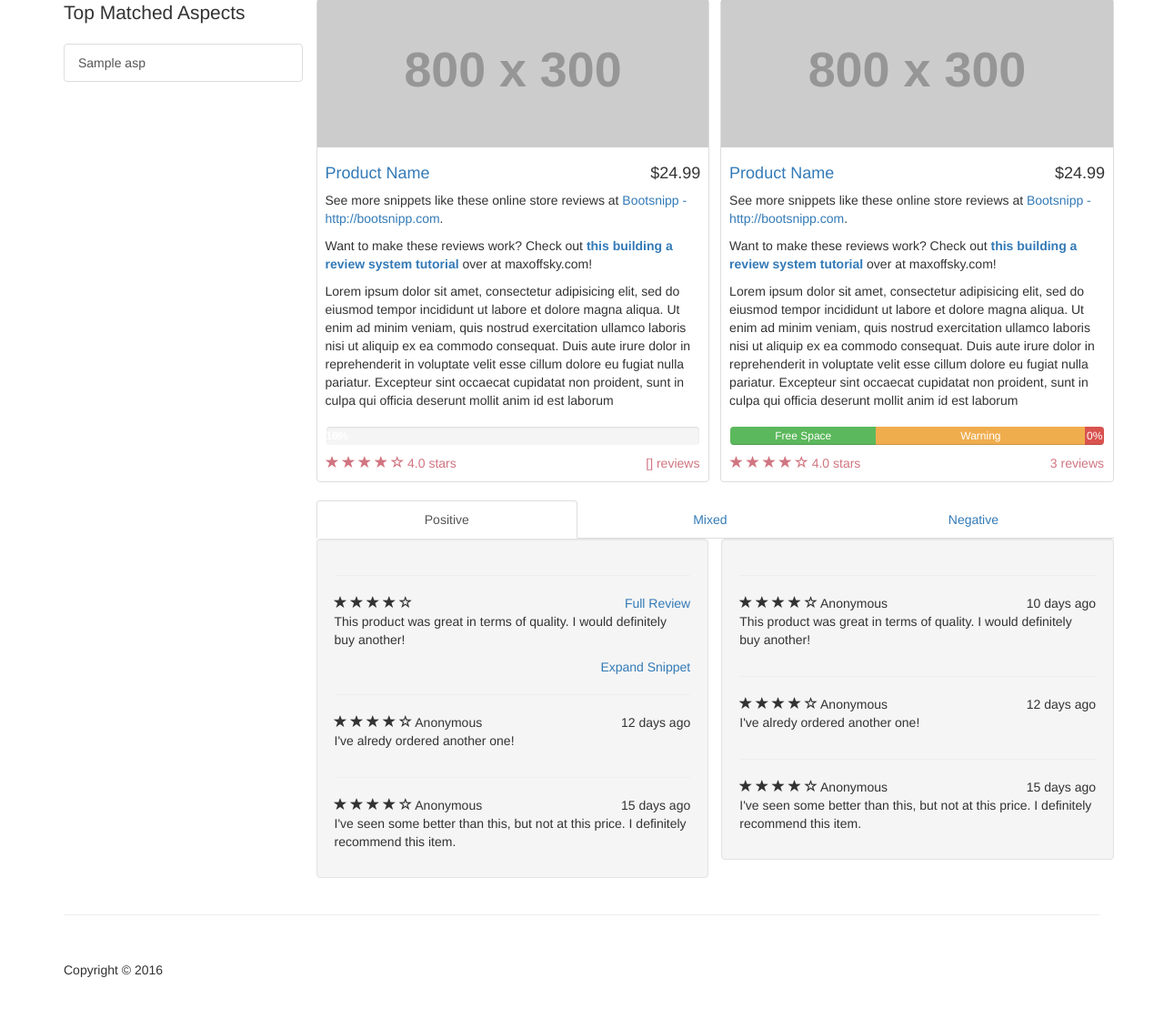
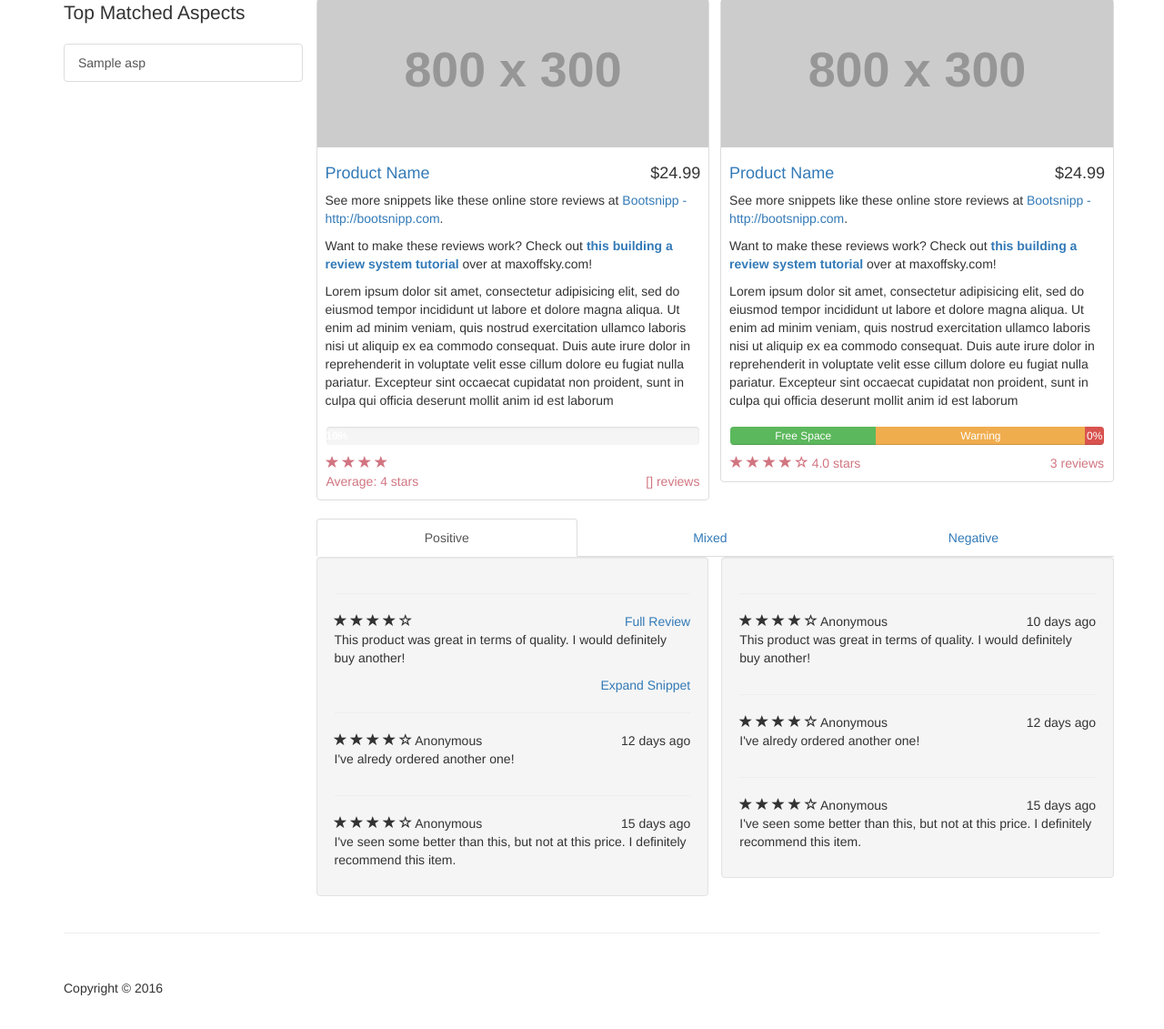
Before and after one commit to alvinthai/amazon_review_summarizer, a Flask app: template app/templates/app_results.html in a window 1280 px wide; the page is wider, and only the part inside the window is pictured. Shown: the part 71-1202 px from the top of that part at 91% size. Before the commit the page ends 1145 px from the top of that part, so only its background shows below. Run offline with Flask 2, Linux system fonts and the light colour scheme; the template is opened without the code that fills it: most values are stand-ins (such as "Sample title", 1, 10 or a date in 2020); grey boxes labelled with a size stand in for pictures from a placeholder-image service; parts of the project's set-up code (start-up, migrations or seed data) failed here and were passed over; some libraries are stand-ins or nearby versions.

Commit message:
added js for avg rating

```diff
--- a/app/app.py
+++ b/app/app.py
@@ -2,13 +2,13 @@ from __future__ import division
 from scripts.polarizer import *
 from scripts.summarizer import *
 from flask import Flask, request, render_template
+import cPickle
 import numpy as np
-import pickle
 
 app = Flask(__name__)
 
-with open('data/polarizer1.p', 'rb') as f:
-    pol1 = pickle.load(f)
+with open('data/polarizer1.pkl', 'rb') as f:
+    pol1 = cPickle.load(f)
 
 aspects1f, aspects1 = get_top_aspects(pol1.unigramer, pol1.bigramer,
                                       printing=False)
@@ -20,13 +20,15 @@ aspects1_pct_vis = np.apply_along_axis(lambda x: 5 + x / sum(x) * 85, 1,
                                        aspects1_pct)
 
 aspects1_pct = np.hstack([aspects1_pct, aspects1_pct_vis]).tolist()
+ratings1 = [np.mean(pol1.ratings[x]) for x in aspects1]
 
 
 # Form page to submit
 @app.route('/')
 def index():
     return render_template('app_results.html', aspects=en_aspects1,
-                           aspects_f=aspects1f, aspects_pct=aspects1_pct)
+                           aspects_f=aspects1f, aspects_pct=aspects1_pct,
+                           ratings=ratings1)
 
 # My word counte app
 # @app.route('/predict', methods=['POST'] )
--- /dev/null
+++ b/app/static/css/my_custom.css
@@ -0,0 +1,31 @@
+/* CSS used here will be applied after bootstrap.css */
+.half {
+    position:relative;
+}
+.font{
+	font-size:6em;
+}
+.half:after {
+    content:'';
+    position:absolute;
+    z-index:1;
+    background: white;
+    width: 50%;
+    height: 100%;
+    left: 47%;
+}
+.nostar {
+    position:relative;
+}
+.font{
+	font-size:6em;
+}
+.nostar:after {
+    content:'';
+    position:absolute;
+    z-index:1;
+    background: white;
+    width: 100%;
+    height: 100%;
+    left: 0%;
+}
--- a/app/templates/app_results.html
+++ b/app/templates/app_results.html
@@ -16,6 +16,7 @@
 
     <!-- Custom CSS -->
     <link href="../static/css/shop-item.css" rel="stylesheet">
+    <link href="../static/css/my_custom.css" rel="stylesheet">
 
     <!-- HTML5 Shim and Respond.js IE8 support of HTML5 elements and media queries -->
     <!-- WARNING: Respond.js doesn't work if you view the page via file:// -->
@@ -26,11 +27,53 @@
 
 </head>
 
+<script>
+    function aspectToggler(n) {
+        if (document.getElementById("cat"+n).className == "list-group-item") {
+            {% for asp in aspects %}
+            document.getElementById("cat{{asp[0]}}").className = "list-group-item";
+            {% endfor %}
+            document.getElementById("cat"+n).className = "list-group-item active";
+
+            document.getElementById("p1_p").innerHTML = Math.round(aspect1_pct[n][0])+"%";
+            document.getElementById("p1_p").style["width"] = aspect1_pct[n][3]+"%";
+            document.getElementById("p1_m").innerHTML = Math.round(aspect1_pct[n][1])+"%";
+            document.getElementById("p1_m").style["width"] = aspect1_pct[n][4]+"%";
+            document.getElementById("p1_n").innerHTML = Math.round(aspect1_pct[n][2])+"%";
+            document.getElementById("p1_n").style["width"] = aspect1_pct[n][5]+"%";
+            document.getElementById("p1_r").innerHTML = aspects1_f[n]+" Reviews";
+
+            document.getElementById("p1_avg").innerHTML = "Average: "+Math.round(ratings1[n]*100)/100+" stars";
+            starShade(ratings1[n]);
+        }
+    }
+</script>
+
+<script>
+    function starShade(rate) {
+        document.getElementById("star1_p1").className = "glyphicon glyphicon-star nostar";
+        document.getElementById("star2_p1").className = "glyphicon glyphicon-star nostar";
+        document.getElementById("star3_p1").className = "glyphicon glyphicon-star nostar";
+        document.getElementById("star4_p1").className = "glyphicon glyphicon-star nostar";
+        document.getElementById("star5_p1").className = "glyphicon glyphicon-star nostar";
+        if (rate >= 0.25) {document.getElementById("star1_p1").className = "glyphicon glyphicon-star half"};
+        if (rate >= 0.75) {document.getElementById("star1_p1").className = "glyphicon glyphicon-star"};
+        if (rate >= 1.25) {document.getElementById("star2_p1").className = "glyphicon glyphicon-star half"};
+        if (rate >= 1.75) {document.getElementById("star2_p1").className = "glyphicon glyphicon-star"};
+        if (rate >= 2.25) {document.getElementById("star3_p1").className = "glyphicon glyphicon-star half"};
+        if (rate >= 2.75) {document.getElementById("star3_p1").className = "glyphicon glyphicon-star"};
+        if (rate >= 3.25) {document.getElementById("star4_p1").className = "glyphicon glyphicon-star half"};
+        if (rate >= 3.75) {document.getElementById("star4_p1").className = "glyphicon glyphicon-star"};
+        if (rate >= 4.25) {document.getElementById("star5_p1").className = "glyphicon glyphicon-star half"};
+        if (rate >= 4.75) {document.getElementById("star5_p1").className = "glyphicon glyphicon-star"};
+    }
+</script>
+
 <script> aspects1_f = {{aspects_f}} </script>
 <script> aspect1_pct = {{aspects_pct}} </script>
+<script> ratings1 = {{ratings}} </script>
 
 <body>
-
     <!-- Navigation -->
     <nav class="navbar navbar-inverse navbar-fixed-top" role="navigation">
         <div class="container">
@@ -76,9 +119,9 @@
                 <div class="list-group">
                 {% for asp in aspects %}
                     {% if asp[0] == 0 %}
-                    <a id="cat{{asp[0]}}" class="list-group-item active" onclick="myFunction2({{asp[0]}})">{{asp[1]}}</a>
+                    <a id="cat{{asp[0]}}" class="list-group-item active" onclick="aspectToggler({{asp[0]}})">{{asp[1]}}</a>
                     {% else %}
-                    <a id="cat{{asp[0]}}" class="list-group-item" onclick="myFunction2({{asp[0]}})">{{asp[1]}}</a>
+                    <a id="cat{{asp[0]}}" class="list-group-item" onclick="aspectToggler({{asp[0]}})">{{asp[1]}}</a>
                     {% endif %}
                 {% endfor %}
                 </div>
@@ -110,15 +153,16 @@
                       </div>
                     </div>
                     <div class="ratings">
+                        <p style='margin-bottom:0px'>
+                            <span id="star1_p1" class="glyphicon glyphicon-star"></span>
+                            <span id="star2_p1" class="glyphicon glyphicon-star"></span>
+                            <span id="star3_p1" class="glyphicon glyphicon-star"></span>
+                            <span id="star4_p1" class="glyphicon glyphicon-star"></span>
+                            <span id="star5_p1" class="glyphicon glyphicon-star half"></span>
+                        </p>
+                        <script>starShade({{ratings[0]|round(2)}})</script>
                         <p id="p1_r" class="pull-right">{{aspects_f[0]}} reviews</p>
-                        <p>
-                            <span class="glyphicon glyphicon-star"></span>
-                            <span class="glyphicon glyphicon-star"></span>
-                            <span class="glyphicon glyphicon-star"></span>
-                            <span class="glyphicon glyphicon-star"></span>
-                            <span class="glyphicon glyphicon-star-empty"></span>
-                            4.0 stars
-                        </p>
+                        <p id="p1_avg">Average: {{ratings[0]|round(2)}} stars</p>
                     </div>
                 </div>
 
@@ -335,35 +379,6 @@
     <!-- Bootstrap Core JavaScript -->
     <script src="../static/js/bootstrap.min.js"></script>
 
-    <script>
-        function myFunction() {
-            if (document.getElementById("test_review_txt").innerHTML == a[0]) {
-                document.getElementById("test_review_txt").innerHTML = a[1];
-            } else {
-                document.getElementById("test_review_txt").innerHTML = a[0];
-            }
-        }
-    </script>
-
-    <script>
-        function myFunction2(n) {
-            if (document.getElementById("cat"+n).className == "list-group-item") {
-                {% for asp in aspects %}
-                document.getElementById("cat{{asp[0]}}").className = "list-group-item";
-                {% endfor %}
-                document.getElementById("cat"+n).className = "list-group-item active";
-
-                document.getElementById("p1_p").innerHTML = Math.round(aspect1_pct[n][0])+"%";
-                document.getElementById("p1_p").style["width"] = aspect1_pct[n][3]+"%"
-                document.getElementById("p1_m").innerHTML = Math.round(aspect1_pct[n][1])+"%";
-                document.getElementById("p1_m").style["width"] = aspect1_pct[n][4]+"%"
-                document.getElementById("p1_n").innerHTML = Math.round(aspect1_pct[n][2])+"%";
-                document.getElementById("p1_n").style["width"] = aspect1_pct[n][5]+"%"
-                document.getElementById("p1_r").innerHTML = aspects1_f[n]+" Reviews";
-            }
-        }
-    </script>
-
 </body>
 
 </html>
```
